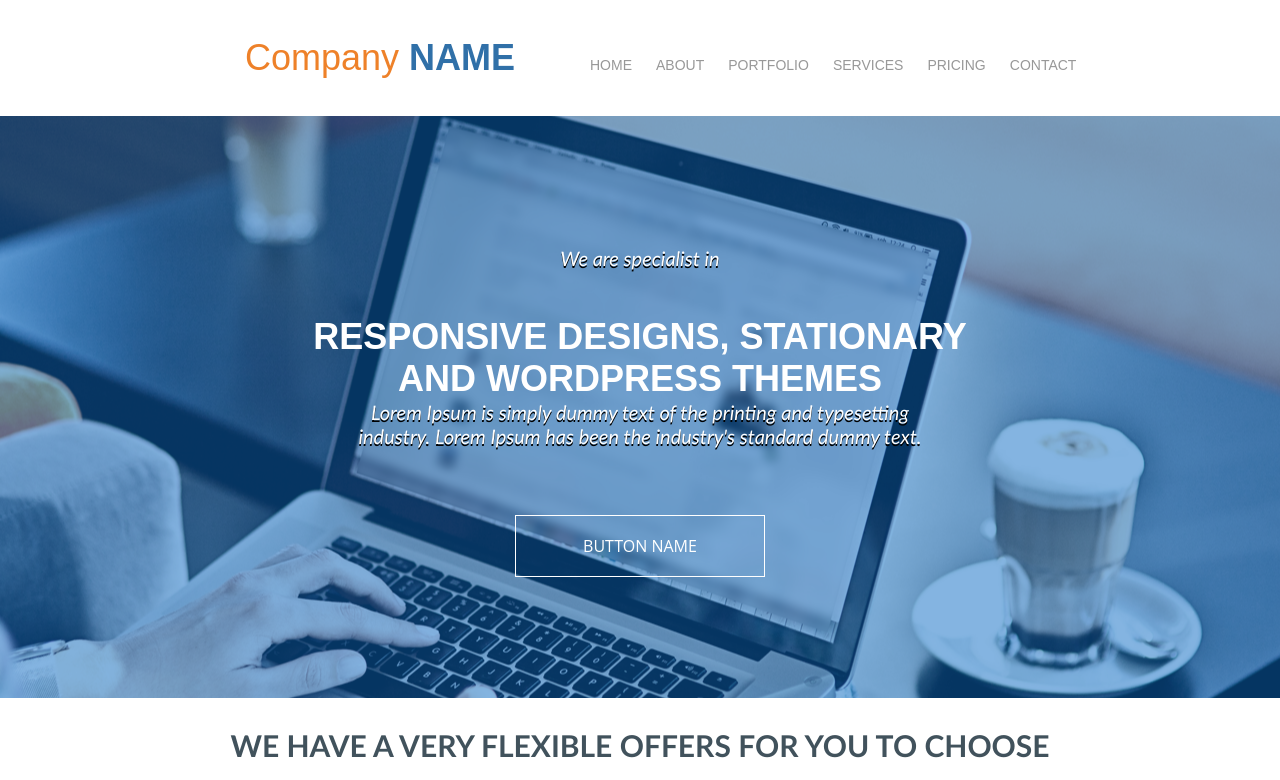
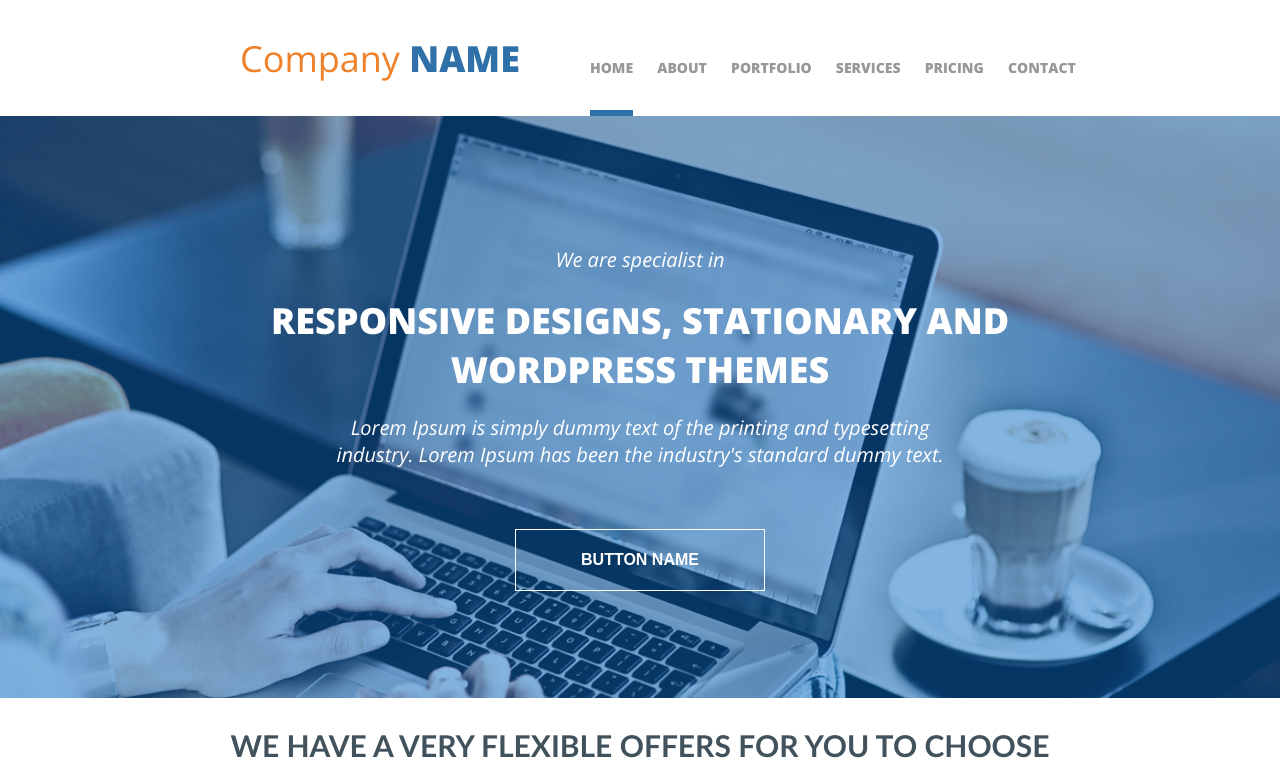
Before and after one commit to vitos-barboss/homework2git, a plain HTML site: page homework7/hw7_task2/hw7_task2.html in a window 1280 px wide. Shown: the top 780 px of the page. Drawn offline with nearby package versions, Linux system fonts and the light colour scheme.

Commit message:
6th commit

```diff
--- a/homework7/hw7_task2/css/hw7_task2.css
+++ b/homework7/hw7_task2/css/hw7_task2.css
@@ -1,18 +1,19 @@
+@import url(https://fonts.googleapis.com/css?family=Open+Sans:400,600,400italic,800,300);
+
 body {
+    font-family: 'Open Sans', Verdana, sans-serif;
     margin: 0;
     display: flex;
     flex-direction: column;
 }
 
 header {
-    -border: 1px solid red;
     width: 100%;
     height: 116px;
     background: #ffffff;
 }
 
 .headerContainer {
-    -border: 1px solid blue;
     width: 900px;
     height: 116px;
     margin: auto;
@@ -20,7 +21,6 @@ header {
 }
 
 .logo {
-    font-family: "MyriadPro", sans-serif;
     font-size: 36px;
     color: #ee8129;
 
@@ -36,7 +36,6 @@ header {
 }
 
 .navigation ul {
-    -border: 1px solid red;
     padding-top: 40px;
     width: 510px;
     float: right;
@@ -52,8 +51,9 @@ header {
 }
 
 .navigation a {
+
+    font-weight: bold;
     text-decoration: none;
-    font-family: "MyriadPro", sans-serif;
     font-size: 14px;
     color: #989898;
     text-transform: uppercase;
@@ -61,15 +61,15 @@ header {
 
 }
 
+.menu-link_active,
 .navigation a:hover {
-
+    font-weight: bold;
     text-decoration: none;
-    font-family: "MyriadPro", sans-serif;
     font-size: 14px;
     color: #3070a8;
     height: 60px;
     border-bottom: 6px solid #3070a8;
-    padding-bottom: 40px;
+    padding-bottom: 33px;
 
 }
 
@@ -81,7 +81,7 @@ header {
     height: 582px;
     text-align: center;
     background: url("../img/main.png") no-repeat 50% 33%;
-
+    background-size: cover;
 }
 
 .sectionMask {
@@ -93,37 +93,37 @@ header {
 }
 
 .sectionText {
+
     color: #ffffff;
     padding-top: 130px;
 }
 
 .sectionTextTop p {
     font-size: 36px;
-    font-family: "MyriadPro", "FuturaBT", sans-serif;
     color: #ffffff;
     text-align: center;
-
 }
 
 .sectionText h1 {
+    width: 745px;
     font-size: 36px;
-    font-family: "FuturaBT", sans-serif;
     color: #ffffff;
     margin: auto;
-    padding-top: 20px;
+
     text-transform: uppercase;
 }
 
+.sectionTextBottom {
+    padding-top: 20px;
+}
 .sectionText p {
-    width: 576px;
+
     height: 50px;
     font-size: 20px;
-    font-family: "Calibri", sans-serif;
     color: #ffffff;
     font-style: italic;
 
     text-align: center;
-    text-shadow: 0px 2px 0px rgb( 0, 0, 0 );
 
     margin: auto;
 }
@@ -136,12 +136,13 @@ button {
     width: 250px;
     height: 62px;
     font-size: 16px;
-    font-family: "Open Sans", sans-serif;
+    font-weight: bold;
     color: rgb( 255, 255, 255 );
     text-transform: uppercase;
     text-align: center;
     margin-top: 65px;
 }
+
 
 button:hover {
     border-style: solid;
@@ -151,12 +152,12 @@ button:hover {
     width: 250px;
     height: 62px;
     font-size: 16px;
-    font-family: "Open Sans", sans-serif;
+    font-weight: bold;
     color: rgb( 255, 255, 255 );
     text-transform: uppercase;
     text-align: center;
-    transform: scale(1.02);
-    transition: 0.005s;
+
+    transition: 0.1s;
     box-shadow: 0 0 10px #fff;
 
 }
@@ -205,17 +206,13 @@ button:hover {
     width: 288px;
     height: 440px;
     flex-wrap: wrap;
-    z-index: 1;
+
     background: #ffffff;
 
 
 }
 
-.frame:hover {
-    z-index: 5;
-    transform: scale(1.03);
-    transition: 0.7s;
-}
+
 
 .frame2 {
 
@@ -223,7 +220,7 @@ button:hover {
     width: 288px;
     height: 460px;
     background: #ffffff;
-    z-index: 1;
+
 }
 
 .headBlock1 {
--- a/homework7/hw7_task2/hw7_task2.html
+++ b/homework7/hw7_task2/hw7_task2.html
@@ -12,7 +12,7 @@
             <div class="logo">Company <span>Name</span></div>
             <nav class="navigation">
                 <ul>
-                    <li><a href="#">home</a></li>
+                    <li><a href="#" class="menu-link_active">home</a></li>
                     <li><a href="#">about</a></li>
                     <li><a href="#">portfolio</a></li>
                     <li><a href="#">services</a></li>
@@ -29,8 +29,8 @@
             <div class="sectionMask">
                 <div class="sectionText">
                     <p class="sectionTextTop">We are specialist in</p>
-                    <h1>Responsive designs, Stationary<br> And wordpress Themes</h1>
-                    <p>Lorem Ipsum is simply dummy text of the printing and typesetting<br>
+                    <h1>Responsive designs, Stationary And wordpress Themes</h1>
+                    <p class="sectionTextBottom">Lorem Ipsum is simply dummy text of the printing and typesetting<br>
                         industry. Lorem Ipsum has been the industry's standard dummy text.</p>
                 </div>
                 <button type="button">button name</button>
```
